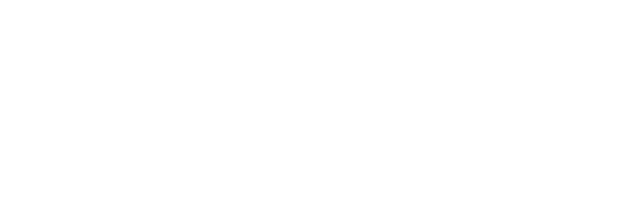
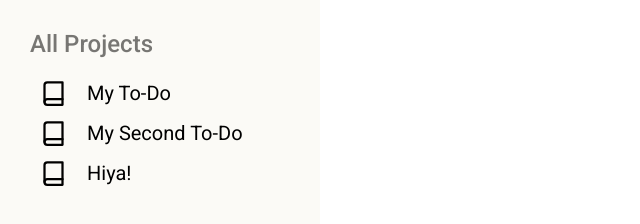
Before and after one commit to pandalexander/to-do-odin, a website built with webpack: page src/index.html in a window 1280 px wide. Shown: the whole page, without its empty margins (0-640 px from the left). Built offline with nearby package versions, Linux system fonts and the light colour scheme.

Commit message:
Create function that will display projects

```diff
--- a/src/index.html
+++ b/src/index.html
@@ -12,10 +12,10 @@
     />
   </head>
   <body id="body">
-    <!-- <div id="grid-container">
+    <div id="grid-container">
       <div id="left-container">
         <h2>All Projects</h2>
-        <div class="item">
+        <!--  <div class="item">
           <img src="../src/svg/book.svg" alt="" />
           <p>Project 1</p>
         </div>
@@ -115,8 +115,8 @@
             <p>Brush Your teeth</p>
             <span class="done">Due: 3/8/24</span>
           </div>
-        </div>
+        </div>-->
       </div>
-    </div> -->
+    </div>
   </body>
 </html>
--- a/src/index.js
+++ b/src/index.js
@@ -97,6 +97,7 @@
 // DOM MANIPULATION
 
 const body = document.getElementById("body");
+const leftContainer = document.getElementById("left-container");
 
 function printAllProjects() {
   document.body.innerHTML = "";
@@ -114,3 +115,24 @@
     }
   }
 }
+
+function printProjectsOnSidebar() {
+  for (const item of allProjectArray) {
+    let newDiv = document.createElement("div");
+    newDiv.classList.add("item");
+    leftContainer.appendChild(newDiv);
+
+    let image = document.createElement("img");
+    image.src = "../src/svg/book.svg";
+    newDiv.appendChild(image);
+
+    let p = document.createElement("p");
+    p.textContent = item.name;
+    newDiv.appendChild(p);
+    console.log(newDiv);
+  }
+}
+
+const thirdProject = new Project("Hiya!");
+
+printProjectsOnSidebar();
--- a/src/style.css
+++ b/src/style.css
@@ -29,6 +29,7 @@
   grid-column: 1 / 2;
   grid-row: 2 / -1;
   padding: 30px;
+  min-width: 260px;
 }
 
 #right-container {
```
Also changed, not shown: dist/index.bundle.js, dist/index.html.
